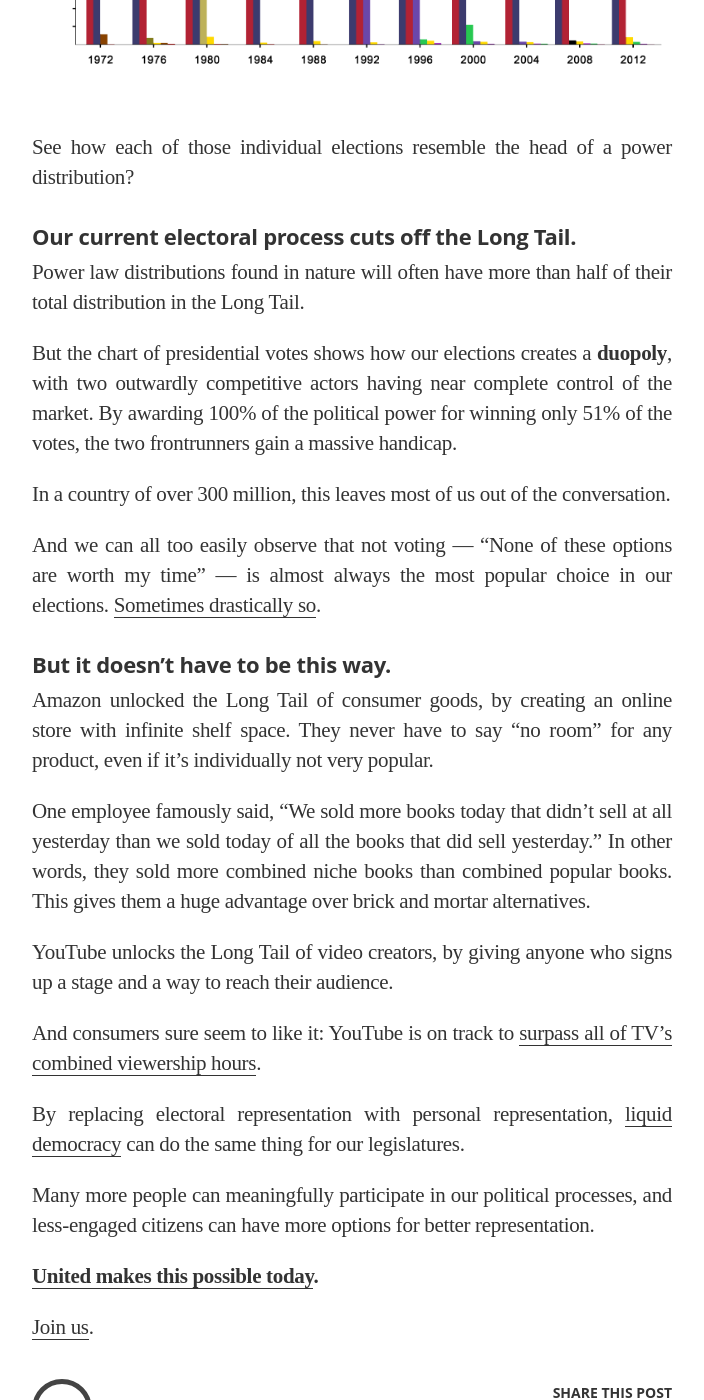
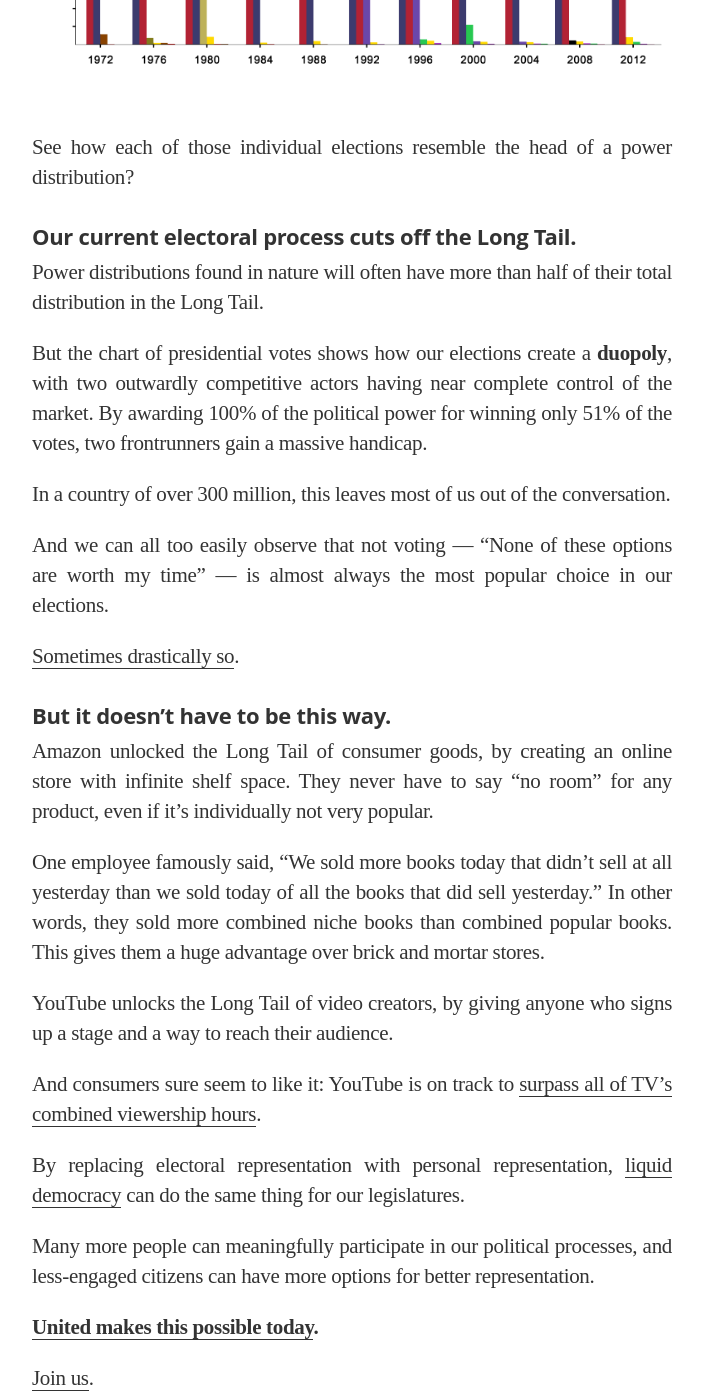
Before and after one commit to voteliquid/blog, a Jekyll site: the page built from _posts/2017-12-06-the-long-tail-of-political-participation.md, in a window 1280 px wide and 1400 px high, scrolled down 1561 px. Shown: the whole window, without its empty margins (288-992 px from the left). Built offline with Jekyll 4.4.1, drawn with Linux system fonts in a browser that asks for light colours; nearby versions of some CDN libraries; some web fonts are replaced.

Commit message:
Tweak 'Long Tail'

```diff
--- a/_posts/2017-12-06-the-long-tail-of-political-participation.md
+++ b/_posts/2017-12-06-the-long-tail-of-political-participation.md
@@ -24,19 +24,21 @@ See how each of those individual elections resemble the head of a power distribu
 
 #### Our current electoral process cuts off the Long Tail.
 
-Power law distributions found in nature will often have more than half of their total distribution in the Long Tail.
+Power distributions found in nature will often have more than half of their total distribution in the Long Tail.
 
-But the chart of presidential votes shows how our elections creates a **duopoly**, with two outwardly competitive actors having near complete control of the market. By awarding 100% of the political power for winning only 51% of the votes, the two frontrunners gain a massive handicap.
+But the chart of presidential votes shows how our elections create a **duopoly**, with two outwardly competitive actors having near complete control of the market. By awarding 100% of the political power for winning only 51% of the votes, two frontrunners gain a massive handicap.
 
 In a country of over 300 million, this leaves most of us out of the conversation.
 
-And we can all too easily observe that not voting — "None of these options are worth my time" — is almost always the most popular choice in our elections. [Sometimes drastically so](https://www.citylab.com/equity/2016/11/in-the-us-almost-no-one-votes-in-local-elections/505766/).
+And we can all too easily observe that not voting — "None of these options are worth my time" — is almost always the most popular choice in our elections.
+
+[Sometimes drastically so](https://www.citylab.com/equity/2016/11/in-the-us-almost-no-one-votes-in-local-elections/505766/).
 
 #### But it doesn't have to be this way.
 
 Amazon unlocked the Long Tail of consumer goods, by creating an online store with infinite shelf space. They never have to say "no room" for any product, even if it's individually not very popular.
 
-One employee famously said, "We sold more books today that didn't sell at all yesterday than we sold today of all the books that did sell yesterday." In other words, they sold more combined niche books than combined popular books. This gives them a huge advantage over brick and mortar alternatives.
+One employee famously said, "We sold more books today that didn't sell at all yesterday than we sold today of all the books that did sell yesterday." In other words, they sold more combined niche books than combined popular books. This gives them a huge advantage over brick and mortar stores.
 
 YouTube unlocks the Long Tail of video creators, by giving anyone who signs up a stage and a way to reach their audience.
 
```
